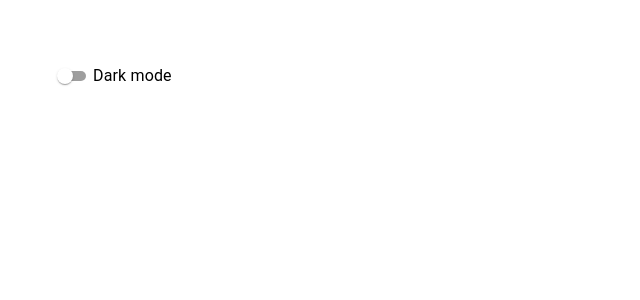
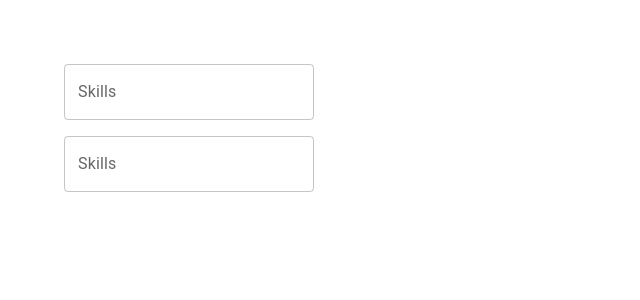
Before and after one commit to paszo/mui-tutorial, a React (Create React App) app: page / in a window 1280 px wide. Shown: the top 300 px of the page, without its empty margins (0-640 px from the left). Built offline with nearby package versions, Linux system fonts and the light colour scheme.

Commit message:
end of input components

```diff
--- a/src/App.tsx
+++ b/src/App.tsx
@@ -7,6 +7,8 @@ import './App.css';
 import {MuiRadioButton} from "./components/MuiRadioButton";
 // import {MuiCheckbox} from "./components/MuiCheckbox";
 import {MuiSwitch} from "./components/MuiSwitch";
+import {MuiRating} from "./components/MuiRating";
+import {MuiAutocomplete} from "./components/MuiAutocomplete";
 
 function App() {
   return (
@@ -17,7 +19,9 @@ function App() {
         {/*<MuiSelect/>*/}
         {/*<MuiRadioButton/>*/}
         {/*<MuiCheckbox/>*/}
-        <MuiSwitch/>
+        {/*<MuiSwitch/>*/}
+        {/*<MuiRating></MuiRating>*/}
+        <MuiAutocomplete></MuiAutocomplete>
     </div>
   );
 }
--- /dev/null
+++ b/src/components/MuiAutocomplete.tsx
@@ -0,0 +1,48 @@
+import React from "react";
+import { Stack, Autocomplete, TextField } from "@mui/material";
+import { useState } from "react";
+
+type Skill = {
+  id: number;
+  label: string;
+};
+
+const skills = ["HTML", "CSS", "JavaScript", "TypeScript", "React"];
+
+const skillsOptions = skills.map((skill, index) => ({
+  id: index + 1,
+  label: skill,
+}));
+export const MuiAutocomplete = () => {
+  const [value, setValue] = useState<string | null>(null);
+  const [skill, setSkill] = useState<Skill | null>(null);
+
+  console.log({ skill });
+
+  return (
+    <Stack spacing={2} width="250px">
+      <Autocomplete
+        options={skills}
+        renderInput={(params) => <TextField {...params} label="Skills" />}
+        value={value}
+        onChange={(event: any, newValue: string | null) => setValue(newValue)}
+        freeSolo
+      />
+      <Autocomplete
+        options={skillsOptions}
+        renderInput={(params) => <TextField {...params} label="Skills" />}
+        value={skill}
+        onChange={(event, newValue: string | Skill | null) => {
+          if (typeof newValue === "string") {
+            setSkill({ id: Math.random(), label: newValue }); // you might want to find a better way of generating id
+          } else if (newValue === null) {
+            setSkill(null);
+          } else {
+            setSkill(newValue);
+          }
+        }}
+        freeSolo
+      />
+    </Stack>
+  );
+};
--- /dev/null
+++ b/src/components/MuiRating.tsx
@@ -0,0 +1,27 @@
+import React from 'react';
+import {Stack, Rating} from "@mui/material";
+import {useState} from "react";
+import FavoriteIcon from "@mui/icons-material/Favorite";
+import FavoriteBorderIcon from "@mui/icons-material/FavoriteBorder";
+
+export const MuiRating = () => {
+
+    const[value, setValue] = useState<number | null>(3);
+    console.log({value});
+    const handleChange = (_event: React.ChangeEvent<{}>, newValue: number | null) => {
+        setValue(newValue);
+    }
+
+    return (
+        <Stack spacing={2}>
+            <Rating
+                value={value}
+                onChange={handleChange}
+                precision={0.5}
+                size="large"
+                icon={<FavoriteIcon fontSize="inherit"/>}
+                emptyIcon={<FavoriteBorderIcon fontSize="inherit"/>}
+            />
+        </Stack>
+    );
+};
```
